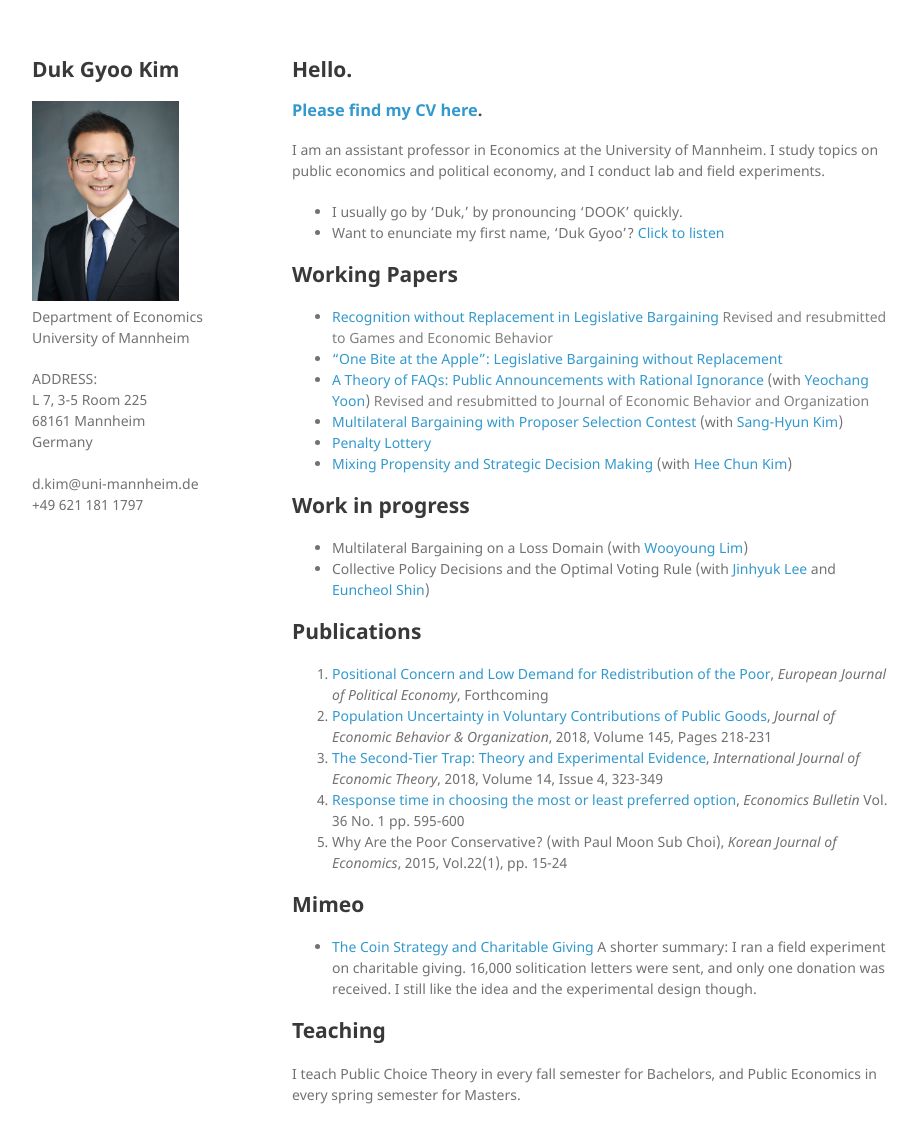
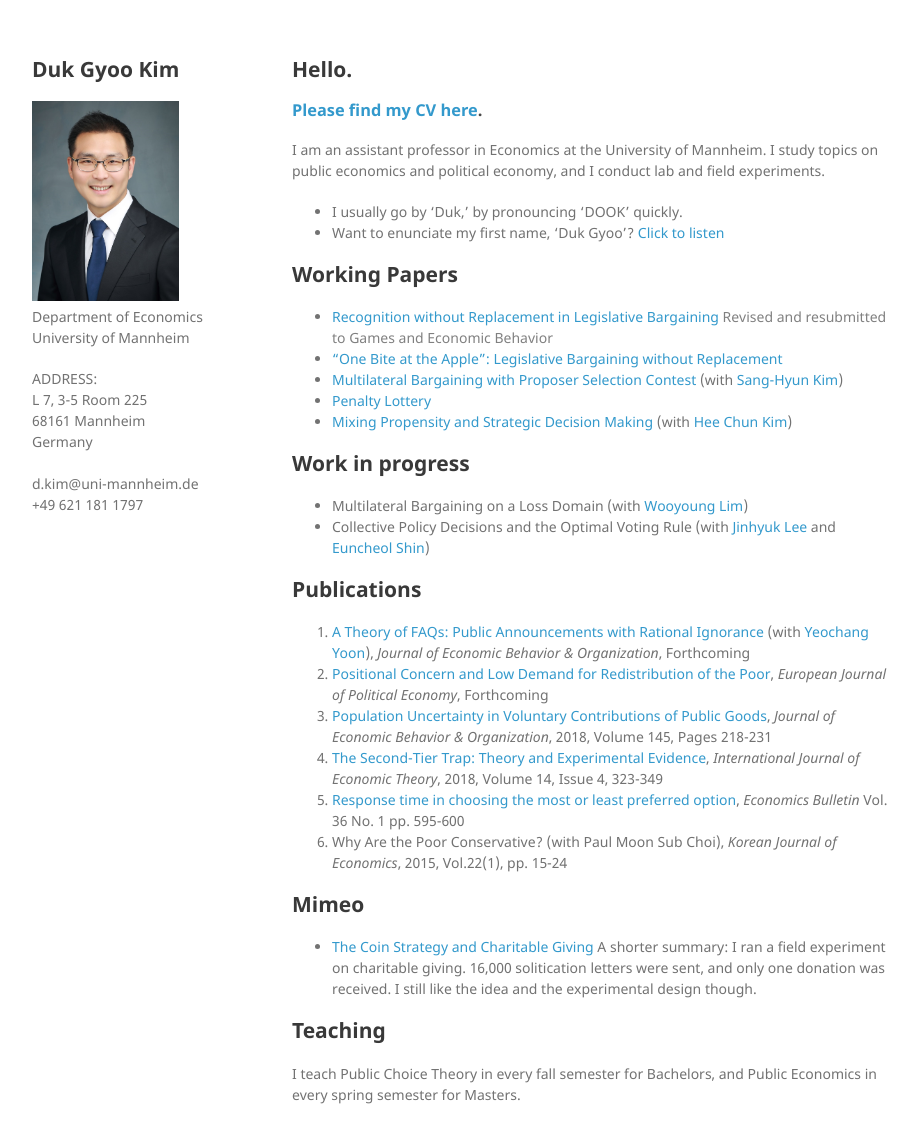
Before and after one commit to kimdukgyoo/kimdukgyoo.github.io, a Jekyll site: the page built from index.md, in a window 1280 px wide and 1175 px high. Shown: the top 1143 px of the window, without its empty margins (178-1096 px from the left). Built offline with Jekyll 4.4.1, drawn with Linux system fonts in a browser that asks for light colours; our own code applies the rules of GitHub Pages for plain Markdown files; some of the changed lines change nothing that is shown.

Commit message:
Update index.md

```diff
--- a/index.md
+++ b/index.md
@@ -13,7 +13,6 @@ I am an assistant professor in Economics at the University of Mannheim. I study
 
 * <a href="https://kimdukgyoo.github.io/pdfjs/web/Recognition_without_Replacement_in_Legislative_Bargaining.pdf" target="_blank"> Recognition without Replacement in Legislative Bargaining</a> <span style="color:Gray">Revised and resubmitted to Games and Economic Behavior</span>
 * <a href="https://kimdukgyoo.github.io/pdfjs/web/OneBiteAtTheApple.pdf" target="_blank"> "One Bite at the Apple": Legislative Bargaining without Replacement</a>
-* <a href="https://kimdukgyoo.github.io/pdfjs/web/theoryFAQs.pdf" target="_blank">A Theory of FAQs: Public Announcements with Rational Ignorance</a> (with <a href="https://sites.google.com/site/yyeochang/" target="_blank">Yeochang Yoon</a>) <span style="color:Gray">Revised and resubmitted to Journal of Economic Behavior and Organization</span>
 * <a href="https://kimdukgyoo.github.io/pdfjs/web/multilateral-bargaining-proposer.pdf" target="_blank">Multilateral Bargaining with Proposer Selection Contest</a> (with <a href="https://sites.google.com/site/sanghyunkim46/research" target="_blank">Sang-Hyun Kim</a>)
 * <a href="https://kimdukgyoo.github.io/pdfjs/web/penalty-lottery.pdf" target="_blank"> Penalty Lottery </a>
 * <a href="https://kimdukgyoo.github.io/pdfjs/web/mixing-propensity-strategic.pdf" target="_blank"> Mixing Propensity and Strategic Decision Making</a> (with <a href="https://sites.google.com/site/hckim0822/home" target="_blank">Hee Chun Kim</a>)
@@ -23,11 +22,12 @@ I am an assistant professor in Economics at the University of Mannheim. I study
 * Collective Policy Decisions and the Optimal Voting Rule (with <a href="https://sites.google.com/site/jinhyuk2con/" target="_blank">Jinhyuk Lee</a> and <a href="https://sites.google.com/site/euncheolshin00/" target="_blank">Euncheol Shin</a>)
 
 ## Publications
-1. <a href="https://doi.org/10.1016/j.ejpoleco.2018.06.004" target="_blank"> Positional Concern and Low Demand for Redistribution of the Poor</a>, _European Journal of Political Economy_, Forthcoming
-1. <a href="https://doi.org/10.1016/j.jebo.2017.10.009" target="_blank"> Population Uncertainty in Voluntary Contributions of Public Goods</a>, _Journal of Economic Behavior & Organization_, 2018, Volume 145, Pages 218-231
-2. <a href="https://onlinelibrary.wiley.com/doi/10.1111/ijet.12158" target="_blank">The Second-Tier Trap: Theory and Experimental Evidence</a>, _International Journal of Economic Theory_, 2018, Volume 14, Issue 4, 323-349
-3. <a href="http://www.accessecon.com/Pubs/EB/2016/Volume36/EB-16-V36-I1-P59.pdf" target="_blank"> Response time in choosing the most or least preferred option</a>, _Economics Bulletin_ Vol. 36 No. 1 pp. 595-600
-4. Why Are the Poor Conservative? (with Paul Moon Sub Choi), _Korean Journal of Economics_, 2015, Vol.22(1), pp. 15-24
+1. <a href="https://kimdukgyoo.github.io/pdfjs/web/theoryFAQs.pdf" target="_blank">A Theory of FAQs: Public Announcements with Rational Ignorance</a> (with <a href="https://sites.google.com/site/yyeochang/" target="_blank">Yeochang Yoon</a>), _Journal of Economic Behavior & Organization_, Forthcoming
+2. <a href="https://doi.org/10.1016/j.ejpoleco.2018.06.004" target="_blank"> Positional Concern and Low Demand for Redistribution of the Poor</a>, _European Journal of Political Economy_, Forthcoming
+3. <a href="https://doi.org/10.1016/j.jebo.2017.10.009" target="_blank"> Population Uncertainty in Voluntary Contributions of Public Goods</a>, _Journal of Economic Behavior & Organization_, 2018, Volume 145, Pages 218-231
+4. <a href="https://onlinelibrary.wiley.com/doi/10.1111/ijet.12158" target="_blank">The Second-Tier Trap: Theory and Experimental Evidence</a>, _International Journal of Economic Theory_, 2018, Volume 14, Issue 4, 323-349
+5. <a href="http://www.accessecon.com/Pubs/EB/2016/Volume36/EB-16-V36-I1-P59.pdf" target="_blank"> Response time in choosing the most or least preferred option</a>, _Economics Bulletin_ Vol. 36 No. 1 pp. 595-600
+6. Why Are the Poor Conservative? (with Paul Moon Sub Choi), _Korean Journal of Economics_, 2015, Vol.22(1), pp. 15-24
 
 ## Mimeo
 * <a href="http://ssrn.com/abstract=2745071" target="_blank"> The Coin Strategy and Charitable Giving</a>
```
